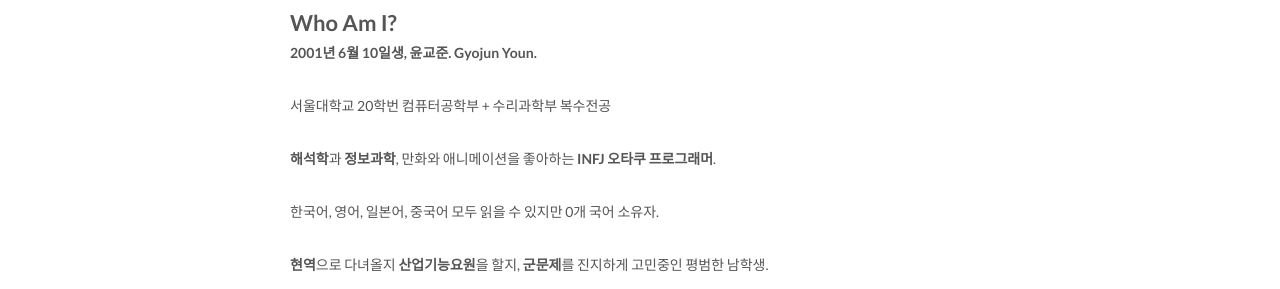
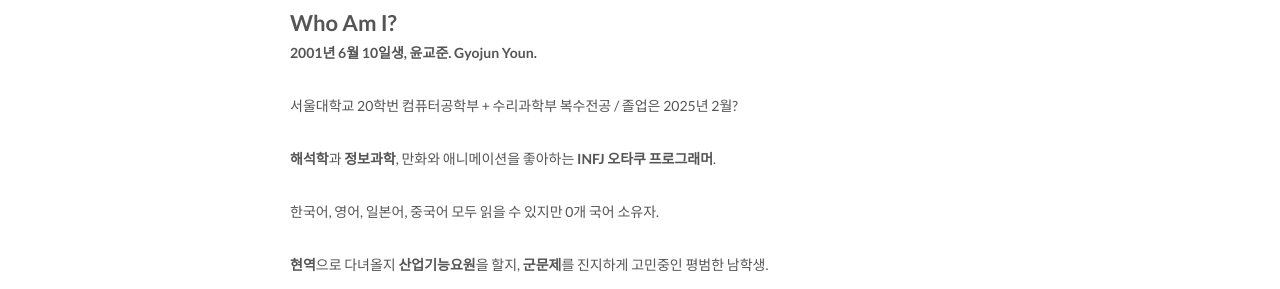
Before and after one commit to youngyojun/youngyojun.github.io, a Jekyll site: the page built from about/index.md, in a window 1280 px wide. Shown: the part 410-699 px from the top of the page. Built offline with Jekyll 4.4.1, drawn with Linux system fonts in a browser that asks for light colours; comment, search, counter and statistics services are not loaded.

Commit message:
Update index.md

```diff
--- a/about/index.md
+++ b/about/index.md
@@ -8,7 +8,7 @@ type: about
 
 **2001년 6월 10일생, 윤교준. Gyojun Youn.**
 
-서울대학교 20학번 컴퓨터공학부 + 수리과학부 복수전공
+서울대학교 20학번 컴퓨터공학부 + 수리과학부 복수전공 / 졸업은 2025년 2월?
 
 **해석학**과 **정보과학**, 만화와 애니메이션을 좋아하는 **INFJ 오타쿠 프로그래머**.
 
```
